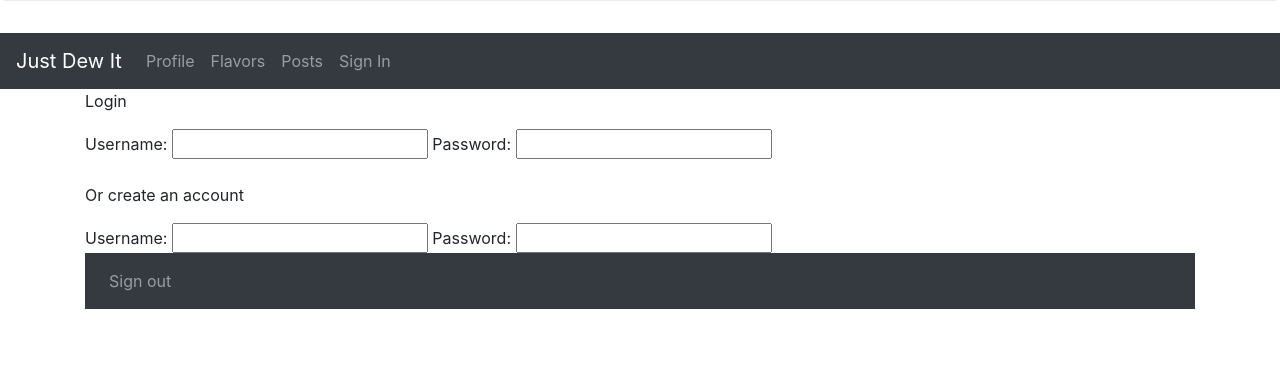
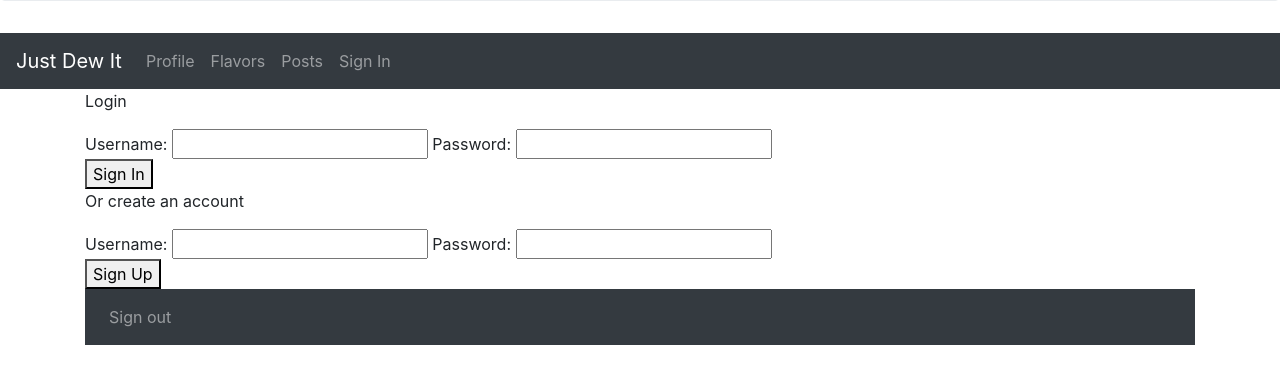
Before and after one commit to bcosta1/cs-546-final-project, a Node server app: page /signin in a window 1280 px wide. Shown: the part 223-607 px from the top of the page. Run offline with Node 20, Linux system fonts and the light colour scheme; some libraries are stand-ins or nearby versions.

Commit message:
Update signIn.handlebars

```diff
--- a/views/pages/signIn.handlebars
+++ b/views/pages/signIn.handlebars
@@ -50,8 +50,8 @@
                 <input type="text" name="user"/>
             Password:
                 <input type="text" name="pass"/>
-
         </form>
+        <button id = "signin">Sign In</button>
         <br>
         <p>Or create an account</p>
         <form method="post" id="signup">
@@ -60,6 +60,7 @@
             Password:
                 <input type="text" name="cpass"/>
         </form>
+        <button id = "signup"> Sign Up</button>
     </div>
   </div>
 <div>
```
